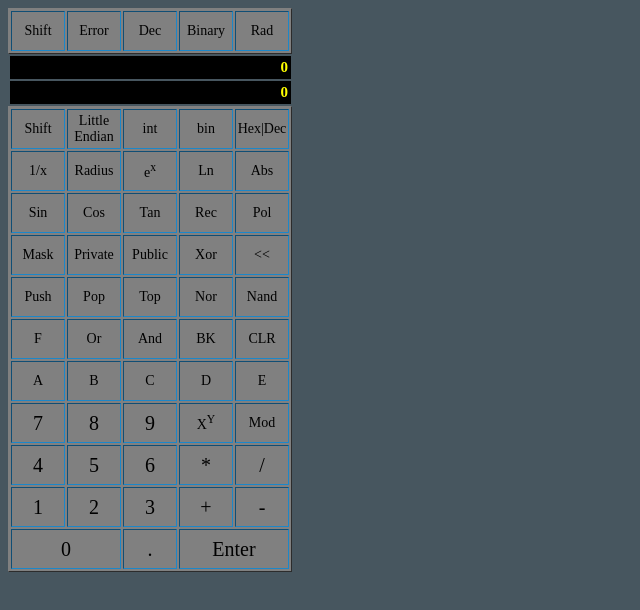
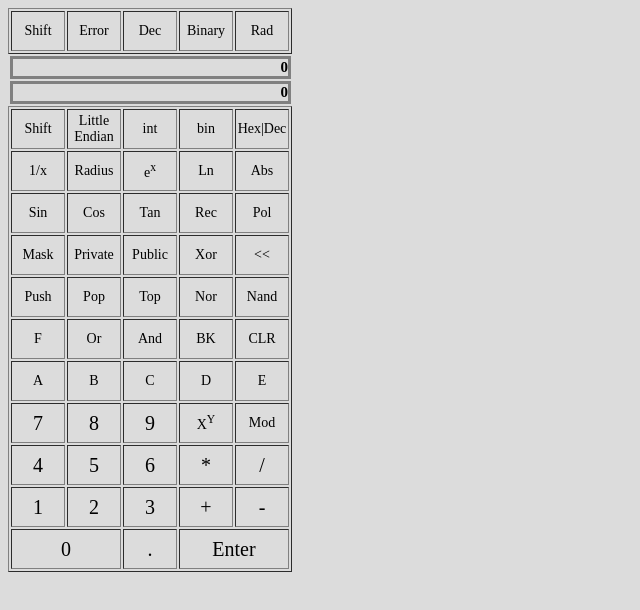
Before and after one commit to dickbrmly/hexadecimalPoint, an Electron app: page index.html in a window 1280 px wide. Shown: the whole page, without its empty margins (0-640 px from the left). Drawn offline with Linux system fonts and the light colour scheme.

Commit message:
color changes

```diff
--- a/index.css
+++ b/index.css
@@ -1,19 +1,19 @@
 body {
-    background-color: #47565f;
+    background-color: gainsboro;
 }
 
 table.keyboard {
     font: sans-serif;
     font-size: 20px;
-    background-color: gray;
+    background-color: gainsboro;
     width: 200px;
 }
 
 h2 {
     text-align: right;
-    border: solid black;
-    color: yellow;
-    background-color: black;
+    border: solid gray;
+    color: black;
+    background-color: gainsboro;
     width: 275px;
     font-size: 15px;
     margin: 2px;
@@ -21,7 +21,7 @@ h2 {
 
 tr {
     height: 40px;
-    border: 10px solid #1c87c9;
+    border: 10px solid gray;
 }
 
 td {
@@ -35,7 +35,7 @@ td.small {
 }
 
 div.border {
-    background-color: #47565f;
+    background-color: gainsboro;
     width: 400px;
 }
 
--- a/renderer.js
+++ b/renderer.js
@@ -6,8 +6,6 @@
 // process.
 
 import { state, clear, equal } from './state.js';
-//let state = new Calculator();
-
 import { shift, integer, modeBin, modeHex } from './rows/one.js'
 import { recipocate, radius, naturalExponent, ln, abs } from './rows/two.js'
 import { sin, cos, tan, rectangular, polor } from './rows/three.js'
--- a/state.js
+++ b/state.js
@@ -13,7 +13,7 @@ class Calculator
     entry = [];
     entryD = 0;
     store = [];
-    value = [0];
+    value = [ 0 ];
     position = 0;
     bin = false;
     complex = false;
@@ -97,7 +97,7 @@ class Calculator
     }
 }
 /*********************************************************************************************************************/
-Calculator.prototype.func = function(entry)
+Calculator.prototype.func = function (entry)
 {
     if (this.method.length > 0) { equal(); }
     this.method.push(entry);
@@ -115,8 +115,8 @@ let state = new Calculator();
 function display2(type)
 {
 
-    let ftop = parseInt(state.value[0]);
-    let resolve = state.value[0] - ftop;
+    let ftop = parseInt(state.value[ 0 ]);
+    let resolve = state.value[ 0 ] - ftop;
     let fbottom = 0;
 
     while (resolve > .000000001)
@@ -127,8 +127,8 @@ function display2(type)
         resolve = resolve - parseInt(resolve);
     }
 
-    let top = parseInt(state.value[1]);
-    resolve = state.value[1] - top;
+    let top = parseInt(state.value[ 1 ]);
+    resolve = state.value[ 1 ] - top;
     let bottom = 0;
 
     while (resolve > .000000001)
@@ -141,15 +141,15 @@ function display2(type)
 
     if (type === 'rectangular')
     {
-        document.getElementById("decimalDisplay").innerHTML = state.value[0].toString(10) + " + " + state.value[1].toString(10) + 'i';
+        document.getElementById("decimalDisplay").innerHTML = state.value[ 0 ].toString(10) + " + " + state.value[ 1 ].toString(10) + 'i';
         document.getElementById("hexadecimalDisplay").innerHTML = ftop.toString(16) + '.' + fbottom.toString(16) + ' + ' +
             top.toString(16) + '.' + bottom.toString(16);
     }
     else
     {
-        let degs = state.value[1];
+        let degs = state.value[ 1 ];
         if (state.deg) degs = degs * 180 / Math.PI;
-        document.getElementById("decimalDisplay").innerHTML = state.value[0].toString(10) + " < " + degs.toString(10);
+        document.getElementById("decimalDisplay").innerHTML = state.value[ 0 ].toString(10) + " < " + degs.toString(10);
         document.getElementById("hexadecimalDisplay").innerHTML = ftop.toString(16) + '.' + fbottom.toString(16) + ' < ' +
             top.toString(16) + '.' + bottom.toString(16);
     }
@@ -182,11 +182,11 @@ function display()
     }
 }
 /*********************************************************************************************************************/
-Array.prototype.peek = function()
+Array.prototype.peek = function ()
 {
     if (this.length > 0)
     {
-        return this[this.length - 1];
+        return this[ this.length - 1 ];
     }
     // empty array...
     return undefined; // or another default value...
@@ -195,7 +195,7 @@ Array.prototype.peek = function()
 function clear()
 {
     state.disp = 'normal';
-    document.getElementById("displayError").style.backgroundColor = 'gray';
+    document.getElementById("displayError").style.backgroundColor = 'gainsboro';
     state.error = false;
     state.below = false;
     state.pressEqual = false;
```
Also changed, not shown: package.json (+92 -2 lines), 1 other file.
